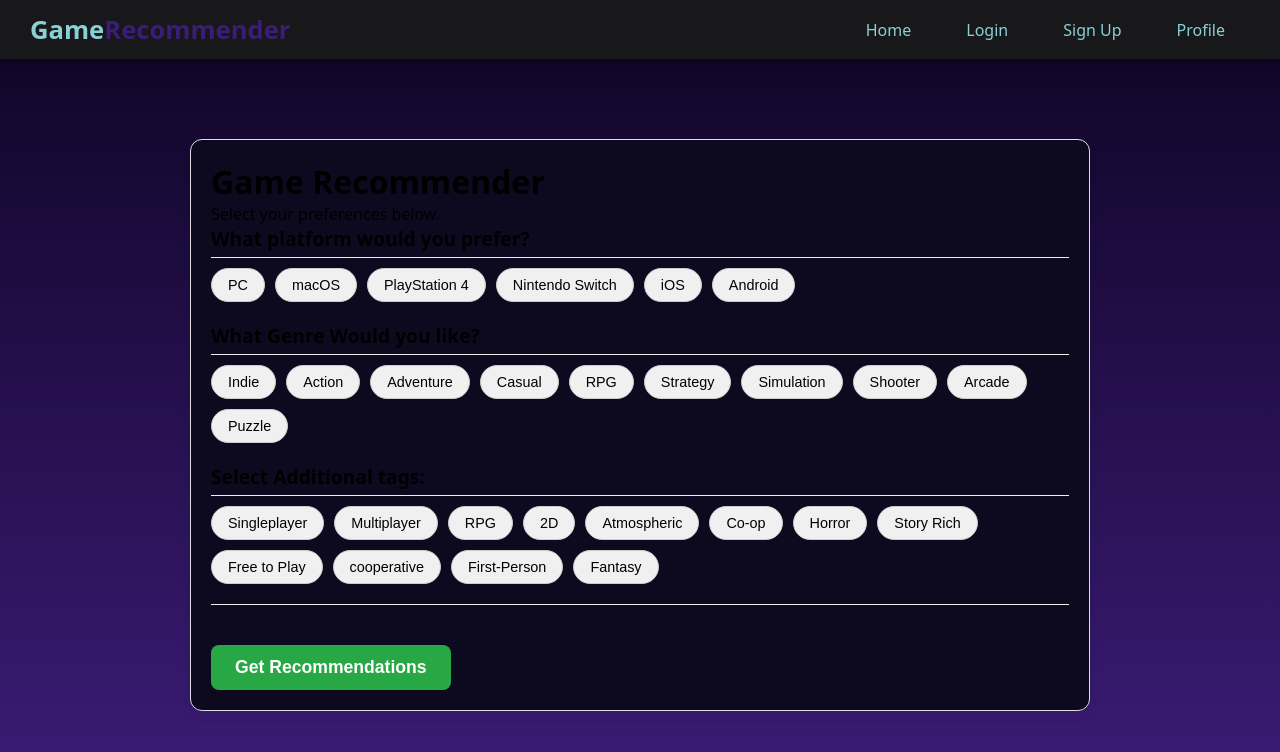
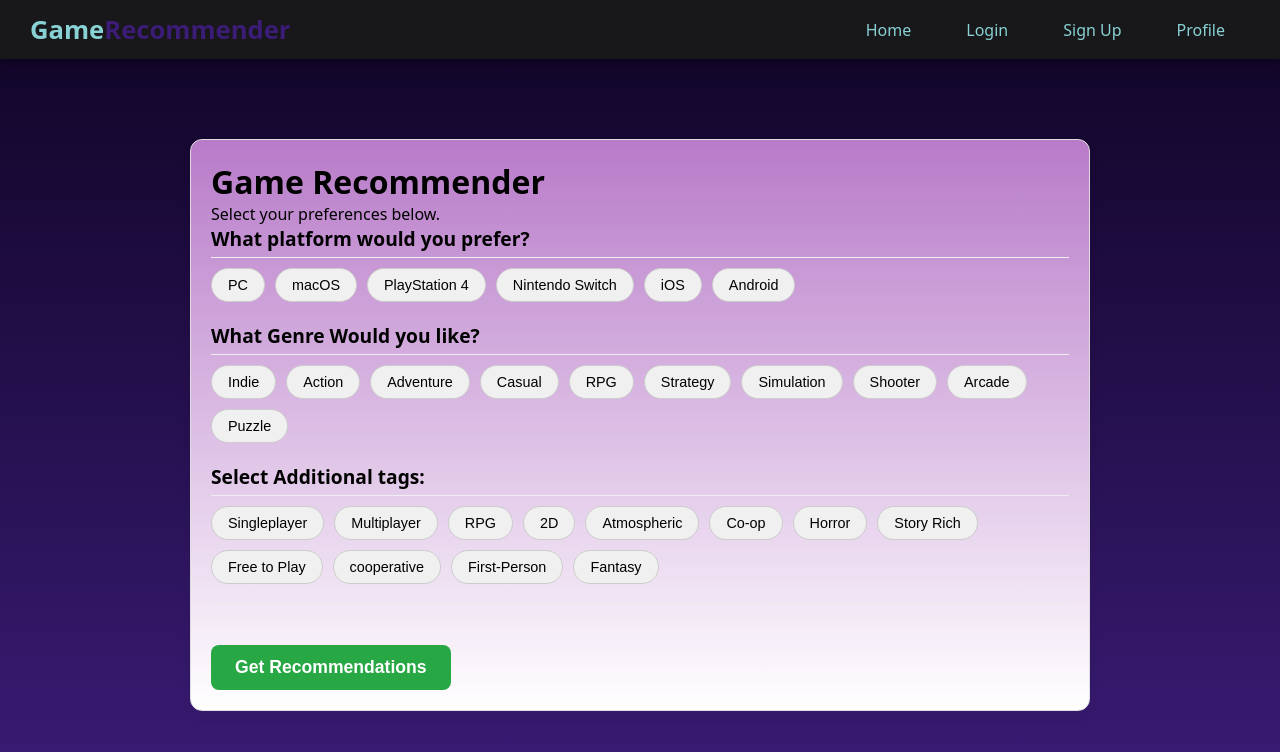
Before and after one commit to escatrix/GameRecommeder, a React (Create React App) app: page /RecomByFeatures in a window 1280 px wide. Shown: the top 752 px of the page. Built offline with nearby package versions, Linux system fonts and the light colour scheme; a web font is replaced by a local one.

Commit message:
wfoiwehf

```diff
--- a/src/pages/RecomByFeatures/RecomByFeatures.css
+++ b/src/pages/RecomByFeatures/RecomByFeatures.css
@@ -14,7 +14,7 @@
     max-width: 900px;
     margin: 20px auto;
     padding: 20px;
-    background: #0D0A1F;
+    background: linear-gradient(rgb(184, 123, 201) , white);
     border: 1px solid #ddd;
     border-radius: 12px;
 
```
